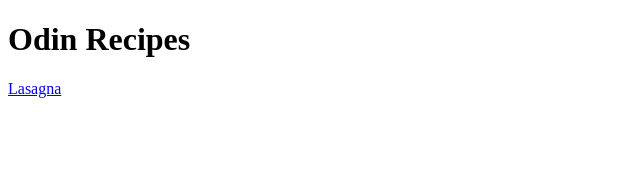
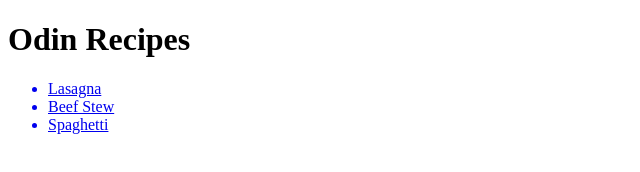
Before and after one commit to NAHammell/odin-recipes, a plain HTML site: page index.html in a window 1280 px wide. Shown: the whole page, without its empty margins (0-640 px from the left). Drawn offline with Linux system fonts and the light colour scheme.

Commit message:
Add links to beefstew.html and spaghetti.html

```diff
--- a/index.html
+++ b/index.html
@@ -9,6 +9,10 @@
     <body>
         <h1>Odin Recipes</h1>
 
-        <a href="./recipes/lasagna.html"><p>Lasagna</p></a>
+        <ul>
+        <a href="./recipes/lasagna.html"><li>Lasagna</li></a>
+        <a href="./recipes/beefstew.html"><li>Beef Stew</li></a>
+        <a href="./recipes/spaghetti.html"><li>Spaghetti</li></a>
+        </ul>
     </body>
 </html>
```
